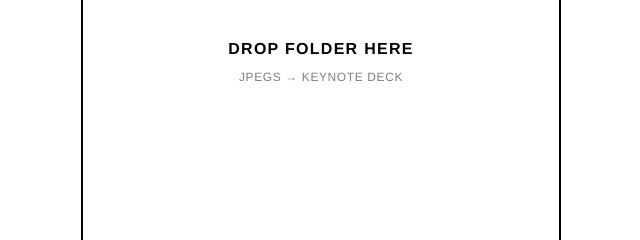
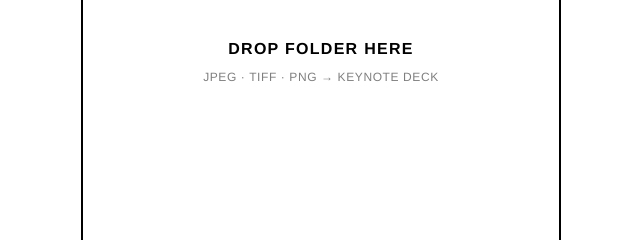
Before and after one commit to JoshLuong/gay-care-photo-deck-keynote, a plain HTML site: page index.html in a window 1280 px wide. Shown: the part 330-570 px from the top of the page, 319-959 px from the left. Drawn offline with Linux system fonts and the light colour scheme.

Commit message:
chore: update drop zone label to include TIFF and PNG

```diff
--- a/index.html
+++ b/index.html
@@ -95,7 +95,7 @@
 
   <div id="drop-zone" aria-label="Drop photo folder here">
     <span class="label">Drop folder here</span>
-    <span class="sub">JPEGs → Keynote deck</span>
+    <span class="sub">JPEG · TIFF · PNG → Keynote deck</span>
   </div>
 
   <div id="status"></div>
```
